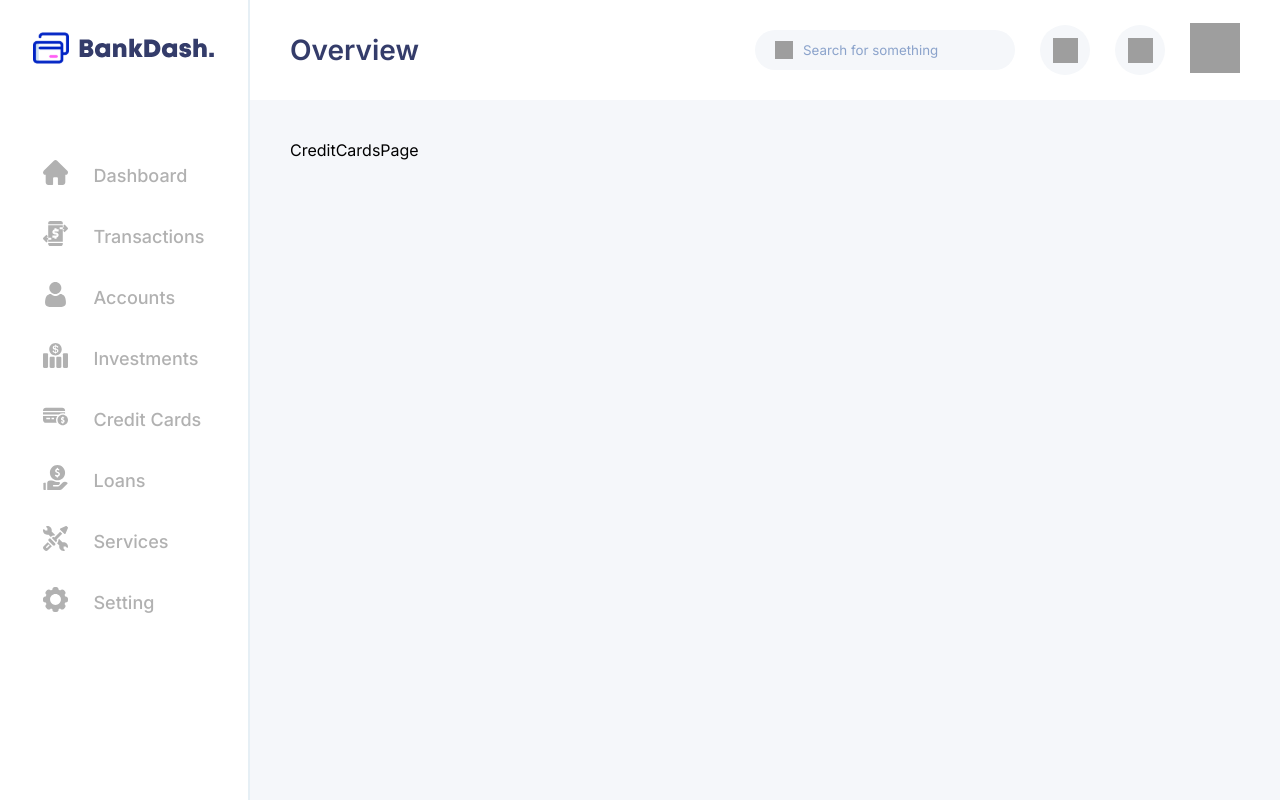
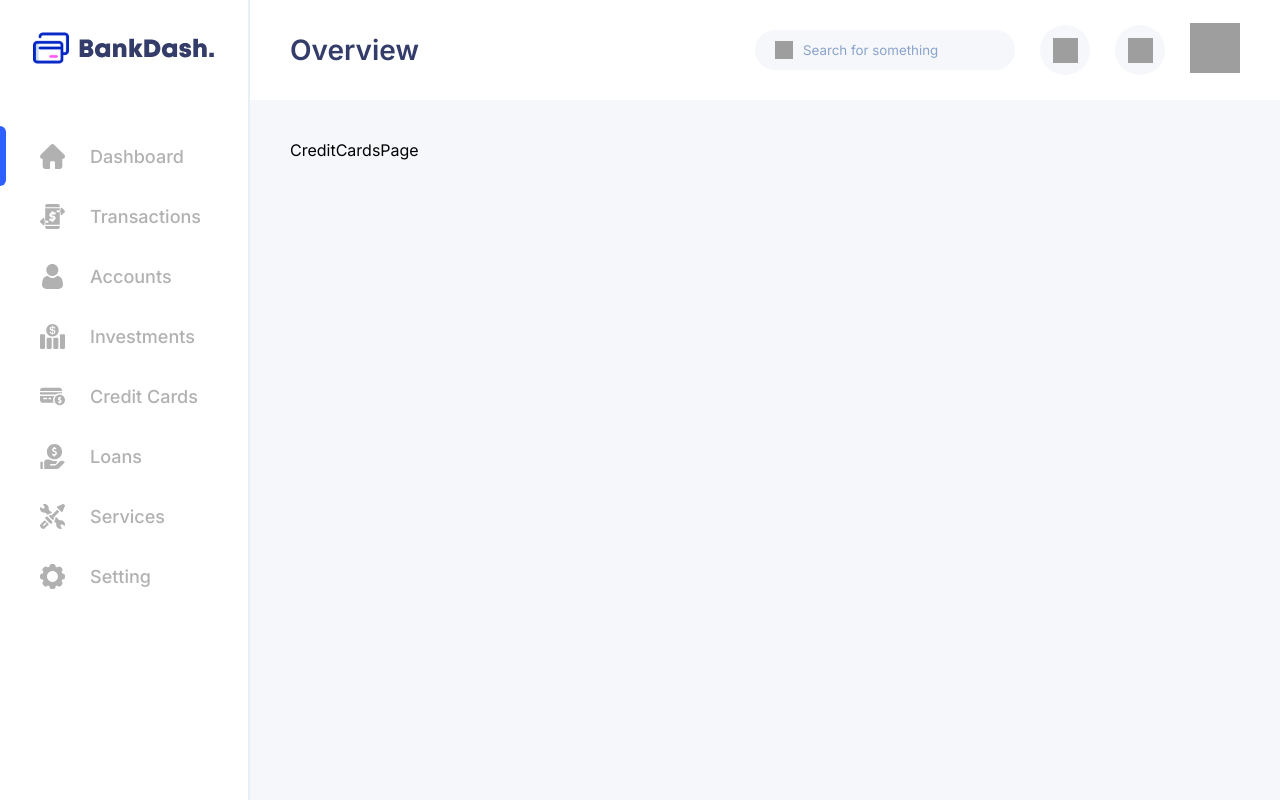
Before and after one commit to Cari6/Bank-Dash-Project, a Next.js app: page /credit-cards in a window 1280 px wide. Built offline with nearby package versions, Linux system fonts and the light colour scheme; grey boxes are pictures that could not be loaded.

Commit message:
item active sidebar added

```diff
--- a/src/components/item-list/index.tsx
+++ b/src/components/item-list/index.tsx
@@ -6,11 +6,25 @@ import Icon, { IconName } from "../icon";
 interface ItemListProps {
   title: string;
   iconName: IconName;
+  isActive?: boolean;
 }
 
-const ItemList = ({ title, iconName }: ItemListProps) => {
+const ItemList = ({ title, iconName, isActive }: ItemListProps) => {
   return (
     <div style={styles().itemListContainer}>
+      {isActive && (
+        <div
+          style={{
+            position: "absolute",
+            width: "6px",
+            top: 0,
+            bottom: 0,
+            left: 0,
+            borderRadius: "0 10px 10px 0",
+            backgroundColor: "#2D60FF",
+          }}
+        />
+      )}
       <Icon name={iconName} />
       <Typography variant="title2" style={{ marginLeft: 25 }}>
         {title}
--- a/src/components/item-list/styles.ts
+++ b/src/components/item-list/styles.ts
@@ -3,7 +3,10 @@ import { StylesProps } from "../../utils/styles-props";
 export const styles = (): StylesProps => ({
   itemListContainer: {
     display: "flex",
-    margin: "30px 0 30px 0",
     cursor: "pointer",
+    position: "relative",
+    height: "60px",
+    paddingLeft: "40px",
+    alignItems: "center",
   },
 });
--- a/src/components/layout/index.tsx
+++ b/src/components/layout/index.tsx
@@ -1,14 +1,33 @@
 "use client";
 
-import React, { ReactNode, useState } from "react";
+import React, { ReactNode, useEffect, useState } from "react";
 import Header from "../header";
 import { MainContent, SideBarContainer, GlobalStyle } from "./styles";
 import SideBar from "../side-bar";
 import HeaderMobile from "../header-mobile";
 import SideBarMobile from "../side-bar-mobile";
+import { usePathname } from "next/navigation";
+
+const keywords = [
+  { path: "/", keyword: "dashboard" },
+  { path: "/transactions", keyword: "transactions" },
+  { path: "/accounts", keyword: "accounts" },
+];
 
 const Layout = ({ children }: { children: ReactNode }) => {
+  const pathname = usePathname();
+
   const [isSideBarOpen, setSideBarOpen] = useState(false);
+  const [itemActive, setItemActive] = useState<string>("dashboard");
+
+  useEffect(() => {
+    if (pathname) {
+      const keyword = keywords.find((item) => item.path === pathname);
+      if (keyword) {
+        setItemActive(keyword.keyword);
+      }
+    }
+  }, [pathname]);
 
   const handleClickSideBar = () => {
     setSideBarOpen(!isSideBarOpen);
@@ -18,12 +37,13 @@ const Layout = ({ children }: { children: ReactNode }) => {
     <div>
       <GlobalStyle isSidebarOpen={isSideBarOpen} />
       <SideBarContainer>
-        <SideBar />
+        <SideBar itemActive={itemActive} />
       </SideBarContainer>
 
       <SideBarMobile
         isOpen={isSideBarOpen}
         setSideBarOpen={handleClickSideBar}
+        itemActive={itemActive}
       />
 
       <Header />
--- a/src/components/side-bar-mobile/index.tsx
+++ b/src/components/side-bar-mobile/index.tsx
@@ -6,14 +6,19 @@ import { SideBarContainer, Overlay, Container } from "./styles";
 interface SideBarMobileProps {
   isOpen: boolean;
   setSideBarOpen: () => void;
+  itemActive?: string;
 }
 
-const SideBarMobile = ({ isOpen, setSideBarOpen }: SideBarMobileProps) => {
+const SideBarMobile = ({
+  isOpen,
+  setSideBarOpen,
+  itemActive,
+}: SideBarMobileProps) => {
   return (
     <>
       <Container $isOpen={isOpen}>
         <SideBarContainer>
-          <Sidebar onItemClick={setSideBarOpen} />
+          <Sidebar onItemClick={setSideBarOpen} itemActive={itemActive} />
         </SideBarContainer>
       </Container>
       <Overlay onClick={setSideBarOpen} isOpen={isOpen} />
--- a/src/components/side-bar/index.tsx
+++ b/src/components/side-bar/index.tsx
@@ -10,21 +10,30 @@ import {
   StyledLink,
 } from "./styles";
 import { sidebarItems } from "@/src/utils/constants";
+import { IconName } from "../icon";
 
 interface SideBarProps {
   onItemClick?: () => void;
+  itemActive?: string;
 }
 
-const SideBar = ({ onItemClick }: SideBarProps) => {
+const SideBar = ({ onItemClick, itemActive = "" }: SideBarProps) => {
+  const handleSetIsActive = (id: string, itemActive: string): boolean =>
+    id === itemActive;
+
   return (
     <SideBarContainer>
       <Logo>
         <LogoIcon />
       </Logo>
       <ItemListContainer>
-        {sidebarItems.map(({ iconName, title, route }) => (
-          <StyledLink href={route} key={iconName} onClick={onItemClick}>
-            <ItemList iconName={iconName} title={title} />
+        {sidebarItems.map(({ iconName, title, route, id }) => (
+          <StyledLink href={route} key={id} onClick={onItemClick}>
+            <ItemList
+              iconName={iconName as IconName}
+              title={title}
+              isActive={handleSetIsActive(id, itemActive)}
+            />
           </StyledLink>
         ))}
       </ItemListContainer>
--- a/src/components/side-bar/styles.ts
+++ b/src/components/side-bar/styles.ts
@@ -5,7 +5,6 @@ export const SideBarContainer = styled.div`
   background-color: #fff;
   display: flex;
   flex-direction: column;
-  align-items: center;
   position: fixed;
   top: 0;
   left: 0;
@@ -17,6 +16,8 @@ export const SideBarContainer = styled.div`
 
 export const Logo = styled.div`
   margin-top: 30px;
+  display: flex;
+  justify-content: center;
 `;
 
 export const ItemListContainer = styled.div`
--- a/src/utils/constants.ts
+++ b/src/utils/constants.ts
@@ -1,18 +1,22 @@
-import { IconName } from "../components/icon";
-
-export const sidebarItems: {
-  iconName: IconName;
-  title: string;
-  route: string;
-}[] = [
-  { iconName: "home", title: "Dashboard", route: "/" },
-  { iconName: "transfer", title: "Transactions", route: "/transactions" },
-  { iconName: "user", title: "Accounts", route: "/accounts" },
-  { iconName: "investment", title: "Investments", route: "/investments" },
-  { iconName: "card", title: "Credit Cards", route: "/credit-cards" },
-  { iconName: "loan", title: "Loans", route: "/loans" },
-  { iconName: "service", title: "Services", route: "/services" },
-  { iconName: "setting", title: "Setting", route: "/setting" },
+export const sidebarItems = [
+  { iconName: "home", title: "Dashboard", route: "/", id: "dashboard" },
+  {
+    iconName: "transfer",
+    title: "Transactions",
+    route: "/transactions",
+    id: "transactions",
+  },
+  { iconName: "user", title: "Accounts", route: "/accounts", id: "accounts" },
+  {
+    iconName: "investment",
+    title: "Investments",
+    route: "/investments",
+    id: "",
+  },
+  { iconName: "card", title: "Credit Cards", route: "/credit-cards", id: "" },
+  { iconName: "loan", title: "Loans", route: "/loans", id: "" },
+  { iconName: "service", title: "Services", route: "/services", id: "" },
+  { iconName: "setting", title: "Setting", route: "/setting", id: "" },
 ];
 
 export const cardTransactionItems = [
```
Also changed, not shown: src/components/table/index.tsx (+7 -0 lines).
